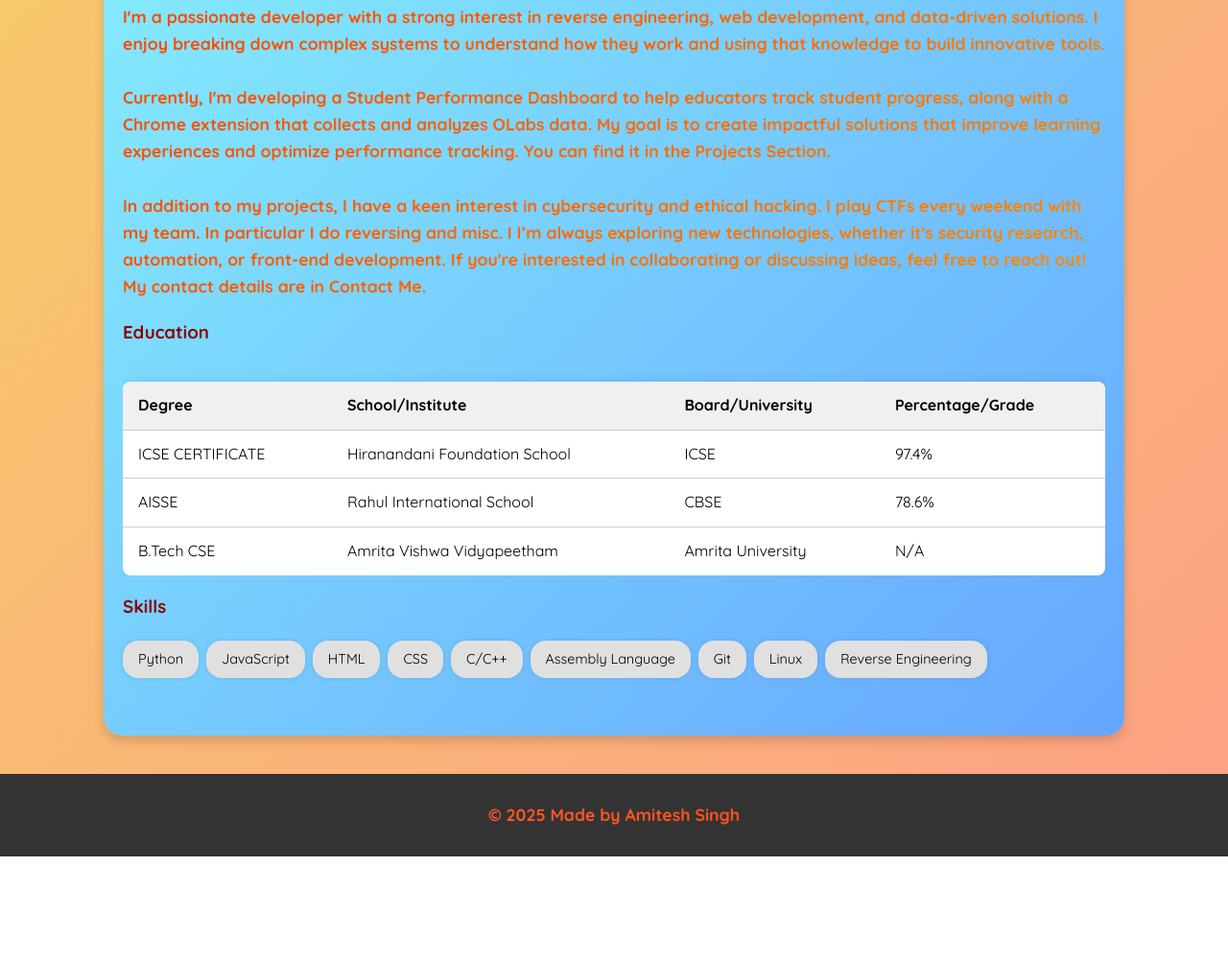
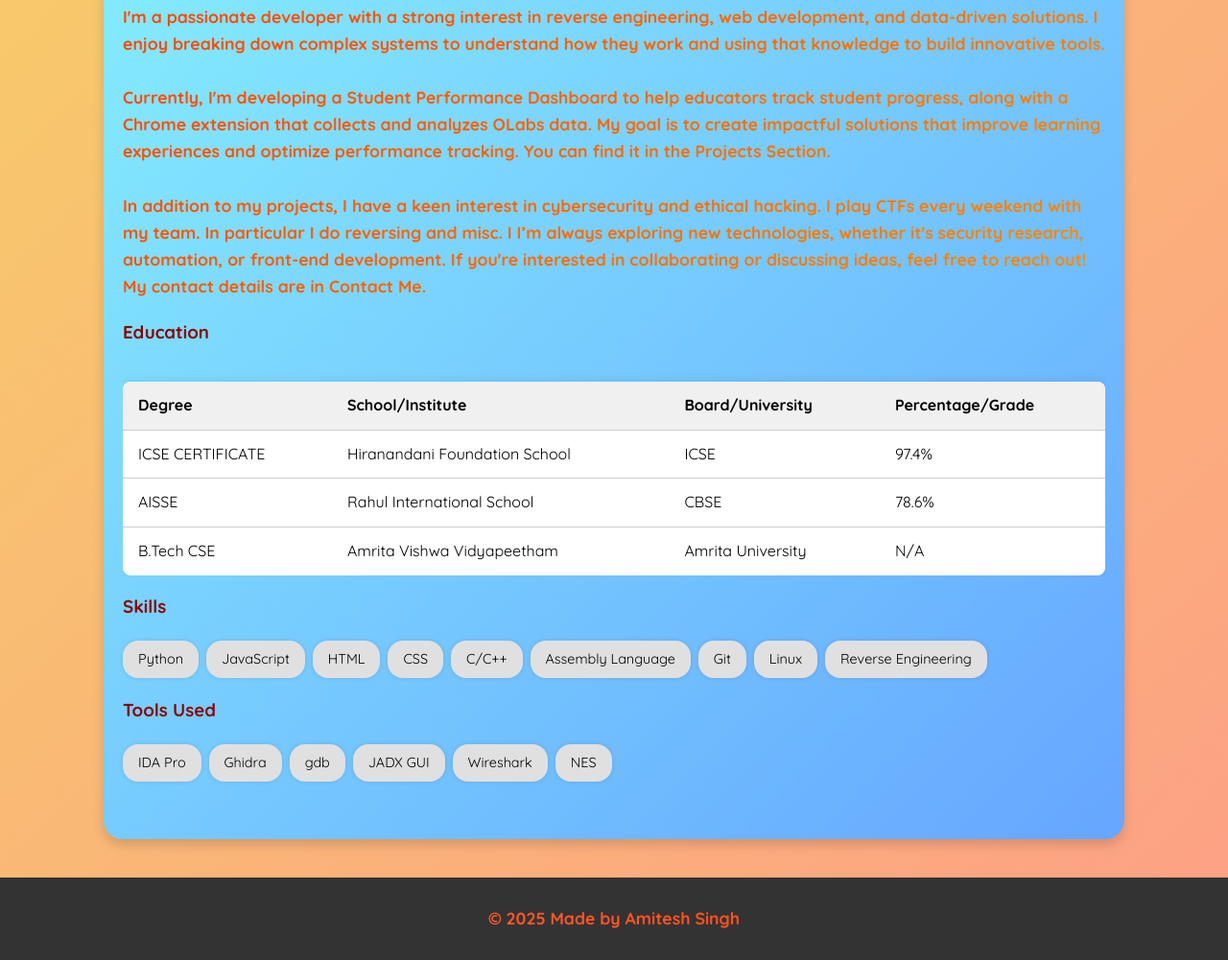
Before and after one commit to bosnian8275/Portfolio-uid-project, a plain HTML site: page index.html in a window 1280 px wide. Shown: the part 579-1580 px from the top of the page at 96% size. Before the commit the page ends 1472 px from the top, so only its background shows below. Drawn offline with Linux system fonts and the light colour scheme.

Commit message:
Update index.html

```diff
--- a/index.html
+++ b/index.html
@@ -119,6 +119,15 @@
                     <span class="skill-tag">Linux</span>
                     <span class="skill-tag">Reverse Engineering</span>
                 </div>
+                <h3>Tools Used</h2>
+                <div class="skills-container">
+                     <span class="skill-tag">IDA Pro</span>
+                     <span class="skill-tag">Ghidra</span>
+                     <span class="skill-tag">gdb</span>
+                     <span class="skill-tag">JADX GUI</span>
+                     <span class="skill-tag">Wireshark</span>
+                     <span class="skill-tag">NES</span>
+                </div>
 
         </div>
     </section>
```
Lines whose indentation alone changed are shown as unchanged.
